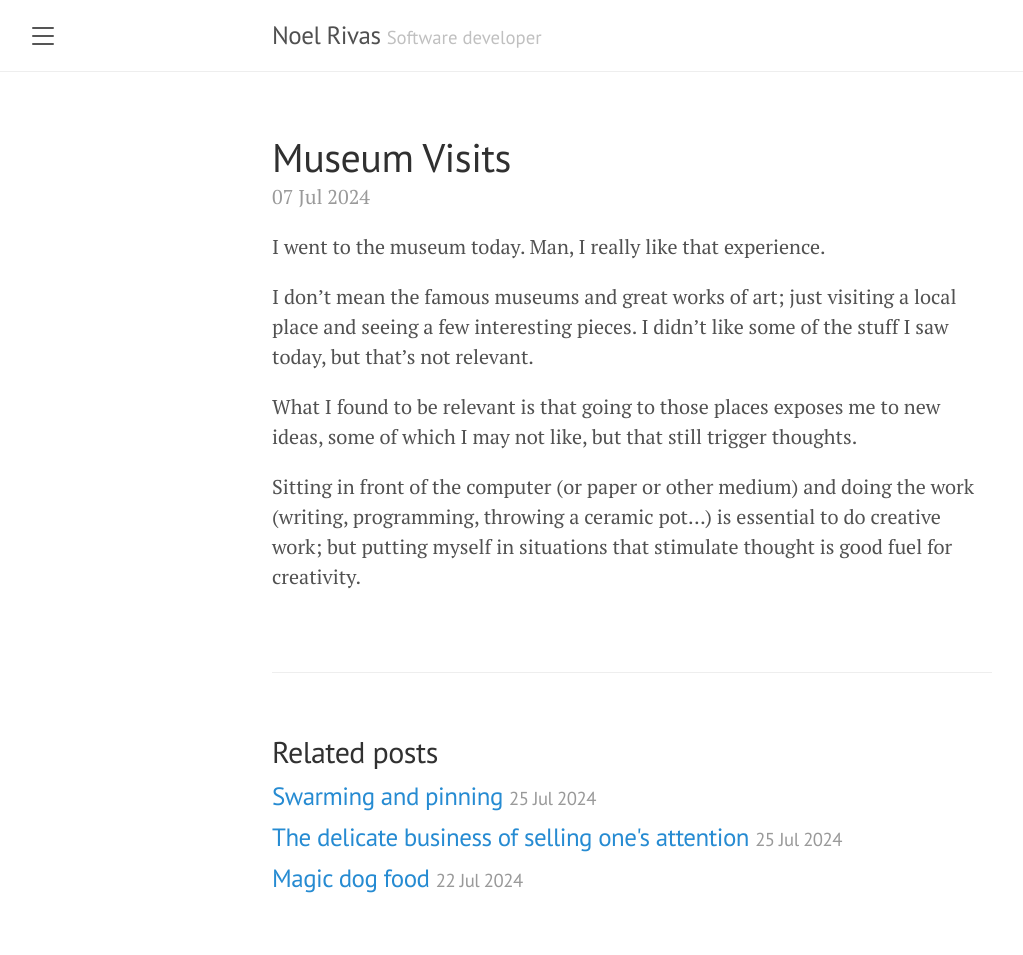
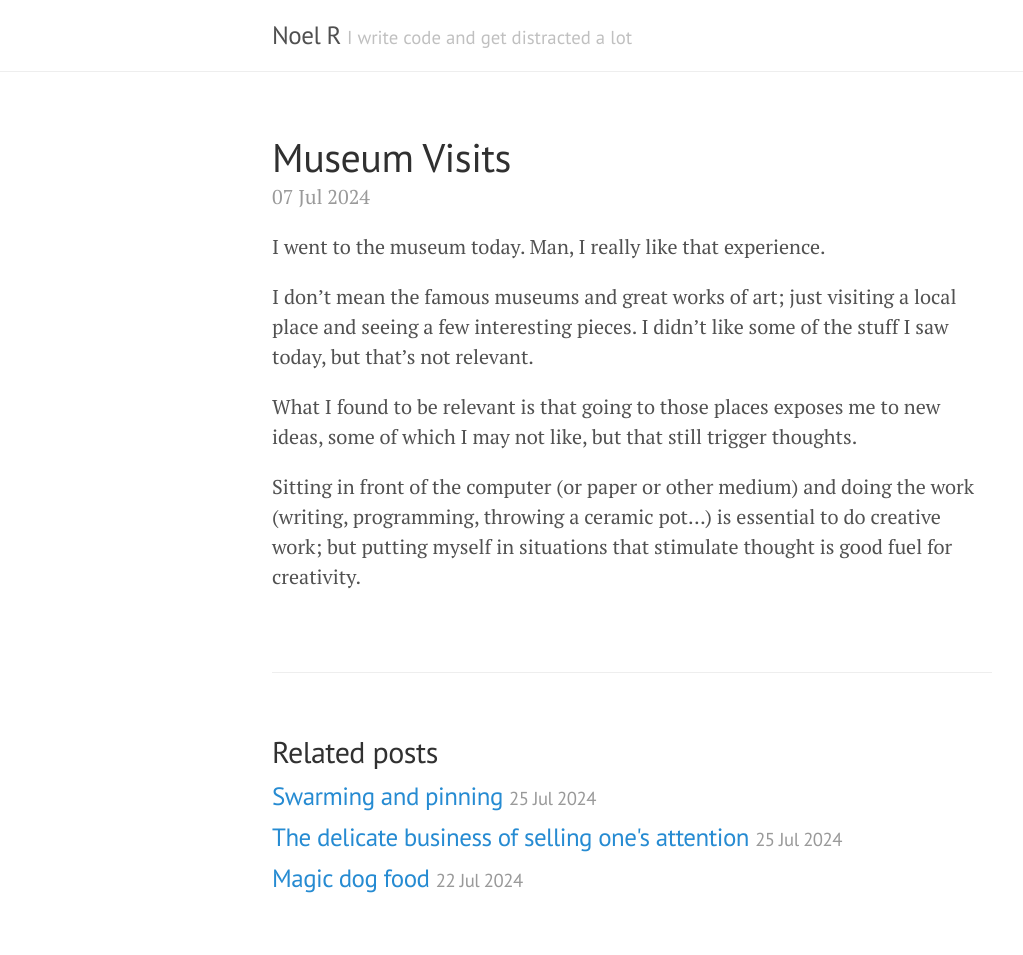
Before and after one commit to noelrivasc/blog, a Jekyll site: the page built from _posts/2024-07-07-museum-visits.md, in a window 1280 px wide. Shown: the whole page, without its empty margins (8-1031 px from the left). Built offline with Jekyll 4.4.1, drawn with Linux system fonts in a browser that asks for light colours.

Commit message:
Added analytics, removed sidebar and its toggle, changed tagline and title.

```diff
--- a/_config.yml
+++ b/_config.yml
@@ -1,9 +1,9 @@
 # Setup
-title:               "Noel Rivas"
-tagline:             "Software developer"
+title:               "Noel R"
+tagline:             "I write code and get distracted a lot"
 url:                 https://noelr.dev
 baseurl:             ''
-paginate:            5
+paginate:            20
 permalink:           pretty
 
 # Gems
@@ -12,6 +12,6 @@
 
 # Custom vars
 version:             1.1.0
-google_analytics_id: #UA-XXXX-Y
+gtm_id:             "G-LP6YCY2MC3"
 
 timezone:           "America/Mexico_City"
--- a/_includes/head.html
+++ b/_includes/head.html
@@ -26,14 +26,15 @@
 
   <link rel="alternate" type="application/rss+xml" title="RSS" href="{{ '/atom.xml' | absolute_url }}">
 
-  {% if site.google_analytics_id %}
+  {% if site.gtm_id %}
+  <!-- Google tag (gtag.js) -->
+  <script async src="https://www.googletagmanager.com/gtag/js?id={{site.gtm_id}}"></script>
   <script>
-    (function(i,s,o,g,r,a,m){i['GoogleAnalyticsObject']=r;i[r]=i[r]||function(){
-    (i[r].q=i[r].q||[]).push(arguments)},i[r].l=1*new Date();a=s.createElement(o),
-    m=s.getElementsByTagName(o)[0];a.async=1;a.src=g;m.parentNode.insertBefore(a,m)
-    })(window,document,'script','//www.google-analytics.com/analytics.js','ga');
-    ga('create', '{{ site.google_analytics_id }}', 'auto');
-    ga('send', 'pageview');
+    window.dataLayer = window.dataLayer || [];
+    function gtag(){dataLayer.push(arguments);}
+    gtag('js', new Date());
+
+    gtag('config', '{{ site.gtm_id }}');
   </script>
   {% endif %}
 </head>
--- a/_includes/sidebar.html
+++ b/_includes/sidebar.html
@@ -1,7 +1,3 @@
-<!-- Target for toggling the sidebar `.sidebar-checkbox` is for regular
-     styles, `#sidebar-checkbox` for behavior. -->
-<input type="checkbox" class="sidebar-checkbox" id="sidebar-checkbox">
-
 <!-- Toggleable sidebar -->
 <div class="sidebar" id="sidebar">
   <div class="sidebar-item">
--- a/_layouts/default.html
+++ b/_layouts/default.html
@@ -4,8 +4,6 @@
   {% include head.html %}
 
   <body>
-
-    {% include sidebar.html %}
 
     <!-- Wrap is the content to shift when toggling the sidebar. We wrap the
          content to avoid any CSS collisions with our real content. -->
@@ -23,9 +21,5 @@
         {{ content }}
       </div>
     </div>
-
-    <label for="sidebar-checkbox" class="sidebar-toggle"></label>
-
-    <script src='{{ site.baseurl }}/public/js/script.js'></script>
   </body>
 </html>
```
